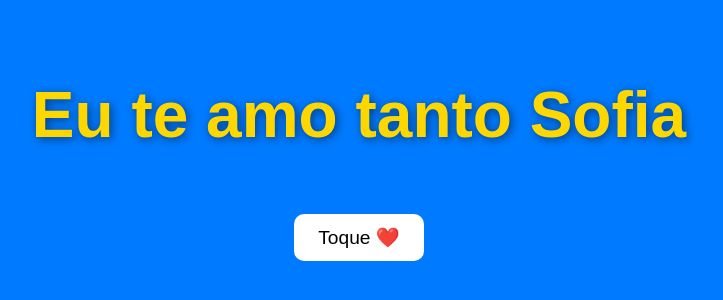
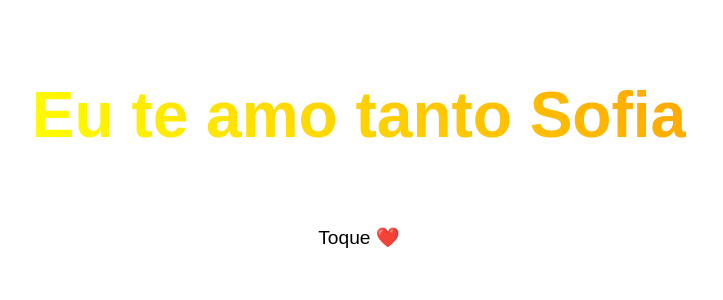
Before and after one commit to ArzukieI/Te-amo, a plain HTML site: page index.html in a window 1280 px wide. Shown: the part 252-552 px from the top of the page, without its empty margins (281-1004 px from the left). Drawn offline with Linux system fonts and the light colour scheme.

Commit message:
Enhance styles with gradient and transition effects
Added transition effect to body and updated h1 styles with gradient.

```diff
--- a/style.css
+++ b/style.css
@@ -1,8 +1,8 @@
 body {
   margin: 0;
   height: 100vh;
-background-color: #007BFF; /* blue background */
   font-family: Arial, sans-serif;
+  transition: background 1s ease;
 }
 
 .overlay {
@@ -15,9 +15,10 @@ text-align: center;
 }
 
 h1 {
-color: #FFD700; /* yellow text */
   font-size: 4rem;
-text-shadow: 2px 2px 10px rgba(0, 0, 0, 0.5);
+  background: linear-gradient(45deg, yellow, orange);
+  -webkit-background-clip: text;
+  -webkit-text-fill-color: transparent;
 }
 
 button {
```
Lines whose indentation alone changed are shown as unchanged.
